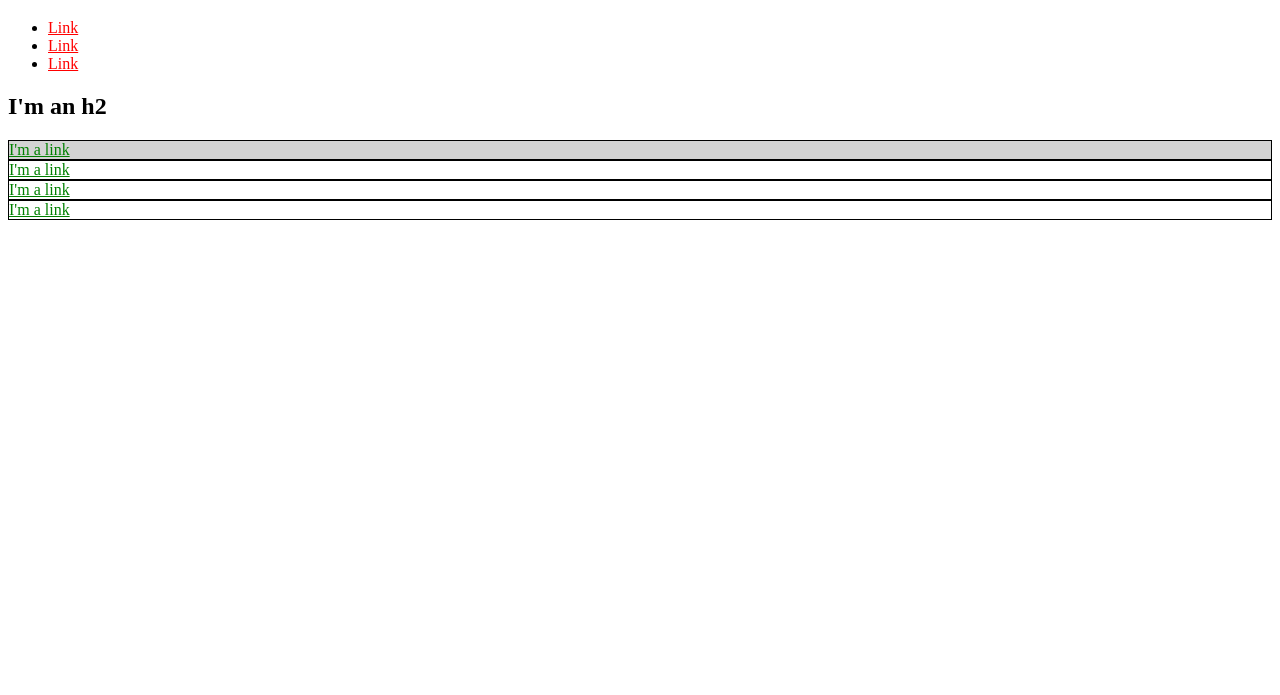
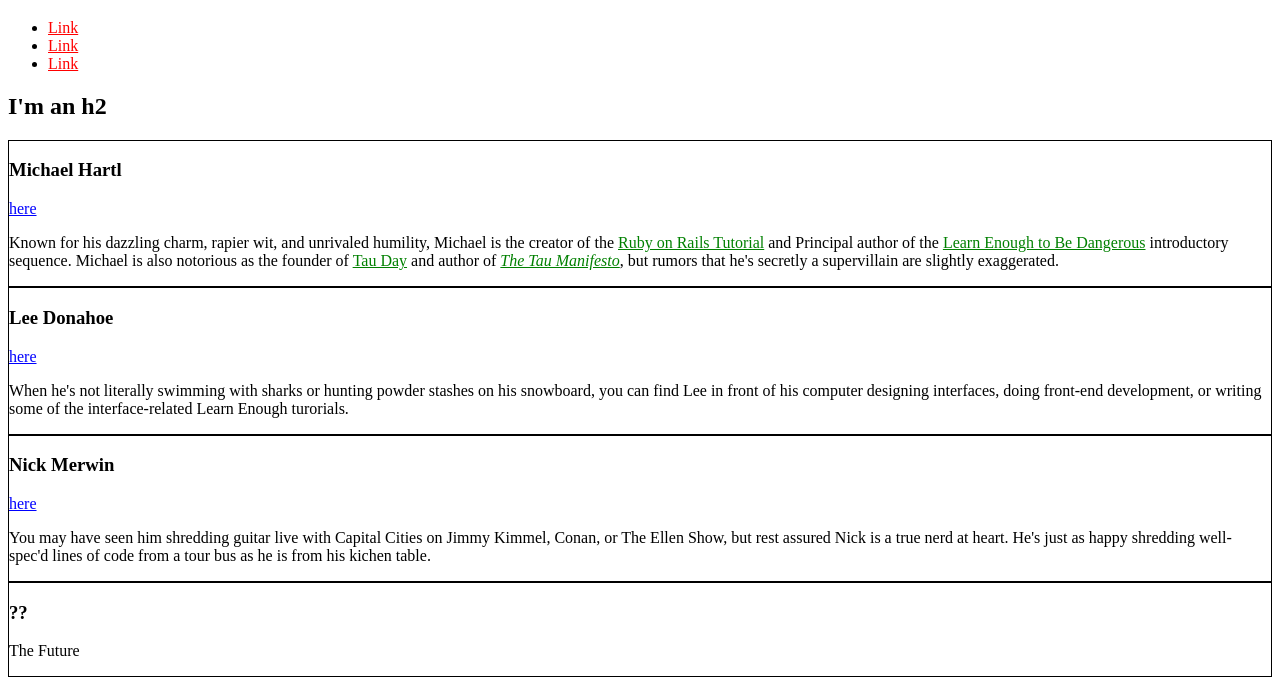
Before and after one commit to LiuBohi/LiuBohi.github.io, a plain HTML site: page index.html in a window 1280 px wide. Shown: the part 61-756 px from the top of the page. Drawn offline with Linux system fonts and the light colour scheme.

Commit message:
Complete 6.4

```diff
--- a/index.html
+++ b/index.html
@@ -4,18 +4,22 @@
   	  <title>Test Page: Don't Panic</title>
   	  <meta charset="utf-8">
   	  <style>
+        /*  GLOBAL STYLES  */
         a {
           color: red;
         }
-        #exec-bio {
-          background-color:  lightgray;
+        /*  SOCIAL STYLES  */
+        .social-link {
+          color: blue;
         }
+        /*  BIO-STYLES  */
         .bio-box {
           border: 1px solid black;
         }
-        .bio-box a {
+        .bio-copy a {
           color: green;
         }
+
   	  </style>
   </head>
   <body>
@@ -32,17 +36,44 @@
   		</li>
   	</ul>
   	<h2>I'm an h2</h2>
-  	<div id="exec-bio" class="bio-box">
-  		<a href="https:/example.com/" >I'm a link</a>
+  	<div class="bio-box">
+      <h3>Michael Hartl</h3>
+  		<a href="https://twitter.com/mhartl" class="social-link">here</a>
+      <div class="bio-copy">
+        <p>
+          Known for his dazzling charm, rapier wit, and unrivaled humility, Michael is the creator of the
+          <a href="https:www.railstutorial.org/">Ruby on Rails Tutorial</a> and Principal author of the <a href="https://learnenough.com/"> Learn Enough to Be Dangerous</a> introductory sequence.
+          Michael is also notorious as the founder of
+          <a href="http://tauday.com">Tau Day</a> and author of <a href="http://tauday.com/tau-manifesto"><em>The Tau Manifesto</em></a>, but rumors that he's secretly a supervillain are slightly exaggerated.
+        </p>
+      </div>
   	</div>
   	<div class="bio-box">
-  		<a href="https:/example.com/" >I'm a link</a>
+      <h3>Lee Donahoe</h3>
+  		<a href="https://twitter.com/leedonahoe" class="social-link" >here</a>
+      <div class="bio-copy">
+        <p>
+          When he's not literally swimming with sharks or hunting powder stashes
+          on his snowboard, you can find Lee in front of his computer designing interfaces, doing front-end development, or writing some of the interface-related Learn Enough turorials.
+        </p>
+      </div>
   	</div>
   	<div class="bio-box">
-  		<a href="https:/example.com/" >I'm a link</a>
+      <h3>Nick Merwin</h3>
+  		<a href="https://twitter.com/nickmerwin" class="social-link" >here</a>
+      <div class="bio-copy">
+        <p>
+          You may have seen him shredding guitar live with Capital Cities on Jimmy
+          Kimmel, Conan, or The Ellen Show, but rest assured Nick is a true nerd at heart.
+          He's just as happy shredding well-spec'd lines of code from a tour bus as he is from his kichen table.
+        </p>
+      </div>
   	</div>
-  	<div class="bio-box">
-  		<a href="https:/example.com/" >I'm a link</a>
+  	<div class="bio-box alert">
+      <h3>??</h3>
+  		<p>
+        The Future
+      </p>
   	</div>
   </body>
  </html>
```
